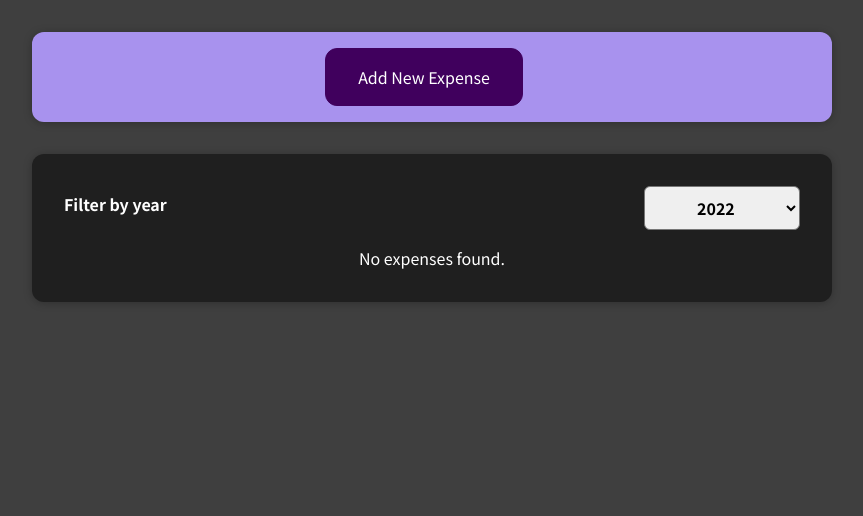
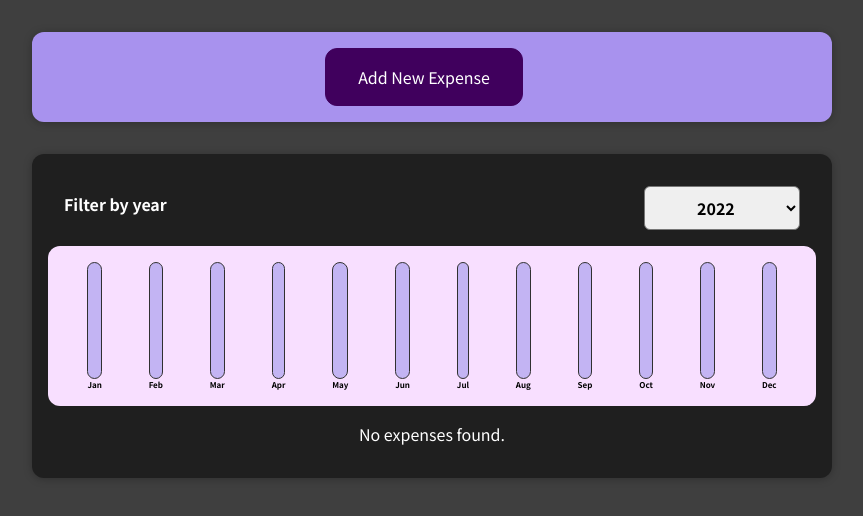
Before and after one commit to bbogomilov1/expenses-app--react, a React (Create React App) app: page / in a window 1280 px wide. Shown: the top 516 px of the page, without its empty margins (208-1071 px from the left). Built offline with nearby package versions, Linux system fonts and the light colour scheme.

Commit message:
adding dynamic styles

```diff
--- /dev/null
+++ b/src/components/Chart/Chart.css
@@ -0,0 +1,9 @@
+.chart {
+  padding: 1rem;
+  border-radius: 12px;
+  background-color: #f8dfff;
+  text-align: center;
+  display: flex;
+  justify-content: space-around;
+  height: 10rem;
+}
--- /dev/null
+++ b/src/components/Chart/Chart.js
@@ -0,0 +1,22 @@
+import ChartBar from "./ChartBar";
+import "./Chart.css";
+
+const Chart = (props) => {
+  const dataPointValues = props.dataPoints.map((dataPoint) => dataPoint.value);
+  const totalMaximum = Math.max(...dataPointValues);
+
+  return (
+    <div className="chart">
+      {props.dataPoints.map((dataPoint) => (
+        <ChartBar
+          key={dataPoint.label}
+          value={dataPoint.value}
+          maxValue={totalMaximum}
+          label={dataPoint.label}
+        />
+      ))}
+    </div>
+  );
+};
+
+export default Chart;
--- /dev/null
+++ b/src/components/Chart/ChartBar.css
@@ -0,0 +1,30 @@
+.chart-bar {
+  height: 100%;
+  display: flex;
+  flex-direction: column;
+  align-items: center;
+}
+
+.chart-bar__inner {
+  height: 100%;
+  width: 100%;
+  border: 1px solid #313131;
+  border-radius: 12px;
+  background-color: #c3b4f3;
+  overflow: hidden;
+  display: flex;
+  flex-direction: column;
+  justify-content: flex-end;
+}
+
+.chart-bar__fill {
+  background-color: #4826b9;
+  width: 100%;
+  transition: all 0.3s ease-out;
+}
+
+.chart-bar__label {
+  font-weight: bold;
+  font-size: 0.5rem;
+  text-align: center;
+}
--- /dev/null
+++ b/src/components/Chart/ChartBar.js
@@ -0,0 +1,22 @@
+import "./ChartBar.css";
+
+const ChartBar = (props) => {
+  let barFillHeight = "0%";
+
+  if (props.maxValue > 0) {
+    barFillHeight = Math.round((props.value / props.maxValue) * 100) + "%";
+  }
+  return (
+    <div className="chart-bar">
+      <div className="chart-bar__inner">
+        <div
+          className="chart-bar__fill"
+          style={{ height: barFillHeight }}
+        ></div>
+      </div>
+      <div className="chart-bar__label">{props.label}</div>
+    </div>
+  );
+};
+
+export default ChartBar;
--- a/src/components/Expenses/Expenses.js
+++ b/src/components/Expenses/Expenses.js
@@ -1,6 +1,7 @@
 import { useState } from "react";
 import Card from "../UI/Card";
 import "./Expenses.css";
+import ExpensesChart from "./ExpensesChart";
 import ExpensesFilter from "./ExpensesFilter";
 import ExpensesList from "./ExpensesList";
 
@@ -21,6 +22,7 @@
         selected={filteredYear}
         onFilterChange={filterChangeHandler}
       />
+      <ExpensesChart expenses={filteredExpenses} />
       <ExpensesList items={filteredExpenses} />
     </Card>
   );
--- /dev/null
+++ b/src/components/Expenses/ExpensesChart.js
@@ -0,0 +1,27 @@
+import Chart from "../Chart/Chart";
+
+const ExpensesChart = (props) => {
+  const chartDataPoints = [
+    { label: "Jan", value: 0 },
+    { label: "Feb", value: 0 },
+    { label: "Mar", value: 0 },
+    { label: "Apr", value: 0 },
+    { label: "May", value: 0 },
+    { label: "Jun", value: 0 },
+    { label: "Jul", value: 0 },
+    { label: "Aug", value: 0 },
+    { label: "Sep", value: 0 },
+    { label: "Oct", value: 0 },
+    { label: "Nov", value: 0 },
+    { label: "Dec", value: 0 },
+  ];
+
+  for (const expense of props.expenses) {
+    const expenseMonth = expense.date.getMonth();
+    chartDataPoints[expenseMonth].value = expense.amount;
+  }
+
+  return <Chart dataPoints={chartDataPoints} />;
+};
+
+export default ExpensesChart;
--- a/src/components/NewExpense/ExpenseForm.js
+++ b/src/components/NewExpense/ExpenseForm.js
@@ -44,7 +44,7 @@
 
     const expenseData = {
       title: enteredTitle,
-      amount: enteredAmount,
+      amount: +enteredAmount,
       date: new Date(enteredDate),
     };
 
```
